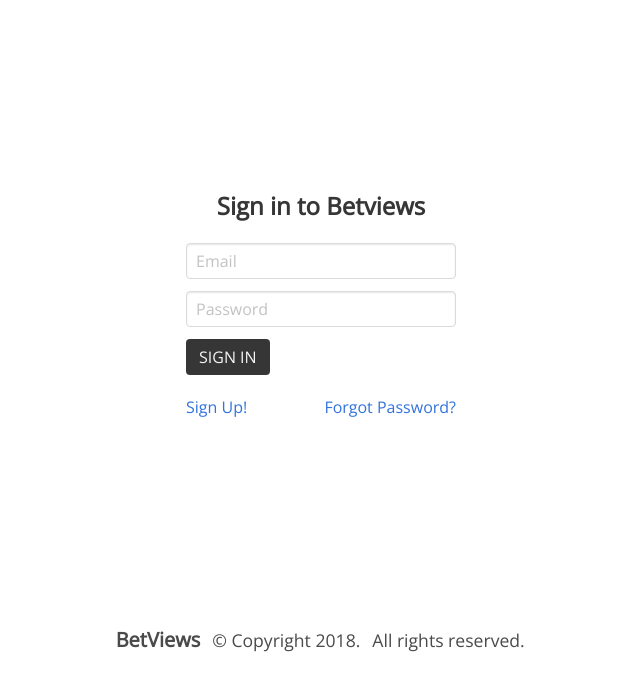
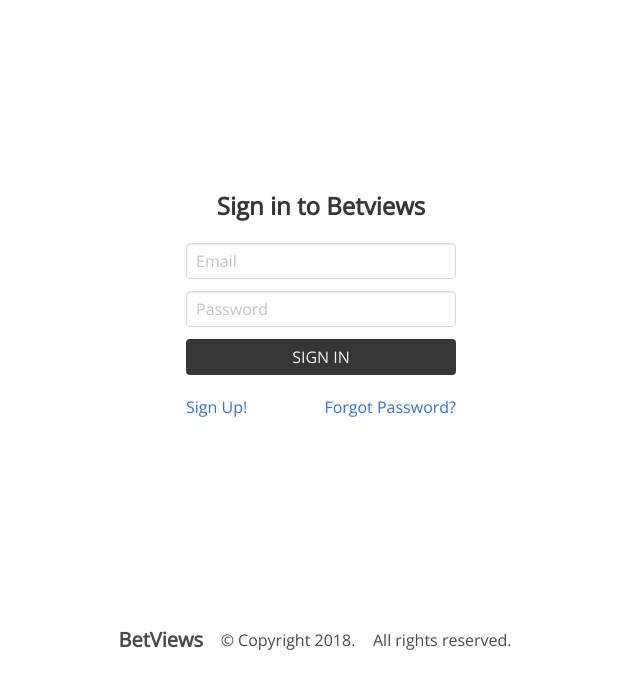
Before and after one commit to JeftaChibiya/betviews, a Laravel app: page /login in a window 1280 px wide. Shown: the top 691 px of the page, without its empty margins (319-959 px from the left). Run offline with Laravel 8, Linux system fonts and the light colour scheme; style sheets or scripts are compiled from the project's sources; some libraries are stand-ins or nearby versions.

Commit message:
second commit

```diff
--- a/resources/assets/sass/elements.scss
+++ b/resources/assets/sass/elements.scss
@@ -1,5 +1,10 @@
 body{
-    font-family: $family-serif
+    font-family: $family-serif;
+}
+
+// helpers
+.is-wide{
+    width: 100%
 }
 
 // 1. Divisions
--- a/resources/assets/sass/generic.sass
+++ b/resources/assets/sass/generic.sass
@@ -5,3 +5,11 @@
 
 .section.is-large
     padding: 13rem 1.5rem
+
+.button.is-dark
+    width: 100%
+.hero.is-primary
+    background-color: #00D1A9
+
+body
+    padding: 0
--- a/resources/views/auth/login.blade.php
+++ b/resources/views/auth/login.blade.php
@@ -3,7 +3,7 @@
 @section('content')
 
 
-<div class="section is-medium">
+<div class="section is-hero is-medium">
     <div class="hero-body">
         <div class="container">
             <div class="columns">
@@ -32,7 +32,7 @@
                             </div>
 
                             <div class="field">
-                                <button class="button is-dark is-wide" type="submit">SIGN IN</button>
+                                <button class="button is-dark" type="submit">SIGN IN</button>
                             </div>
 
                             <div class="level">
--- a/resources/views/layouts/auth.blade.php
+++ b/resources/views/layouts/auth.blade.php
@@ -17,20 +17,19 @@
 
     <div id="app">
         @yield('content')
-    </div>
 
     <footer>
         <div class="columns">
             <div class="column"></div>
             <div class="column is-4">
                 <nav class="level is-mobile">
-                    <a href="/" class="level-item subtitle is-5">
+                    <a href="/" class="level-item subtitle is-size-5-desktop is-size-6-mobile">
                         <b>BetViews</b>
                     </a>
-                    <p class="level-item subtitle is-6">
+                    <p class="level-item subtitle is-size-6-desktop is-size-6-mobile">
                         &copy; Copyright {{date('Y')}}.
                     </p>
-                    <p class="level-item subtitle is-6">
+                    <p class="level-item subtitle is-size-6-desktop is-size-6-mobile">
                         All rights reserved.
                     </p>
                 </nav>
@@ -38,8 +37,7 @@
             <div class="column"></div>
         </div>
     </footer>
-
-<br/>
+    </div>
 
 <script src="{{ mix('js/app.js') }}"></script>
 
--- a/resources/views/layouts/main.blade.php
+++ b/resources/views/layouts/main.blade.php
@@ -5,7 +5,7 @@
     @include('partials.head-content')
 </head>
 
-<body>
+<body style="padding: 0">
 
     <div id="app">
         @include('partials.navbar')
--- a/resources/views/partials/navbar.blade.php
+++ b/resources/views/partials/navbar.blade.php
@@ -2,12 +2,12 @@
     <nav class="level is-mobile">
         <div class="level-left">
             <p class="level-item">
-                <a class="subtitle is-6" href="https://bulma.io/">
+                <a class="subtitle is-6" href="#">
                     Contact
                 </a>
             </p>
             <p class="level-item">
-                <a class="subtitle is-6" href="https://bulma.io/">
+                <a class="subtitle is-6" href="#">
                     FAQs
                 </a>
             </p>
```
Also changed, not shown: resources/views/site/index.blade.php (+10 -10 lines), public/css/app.css, public/mix-manifest.json.
